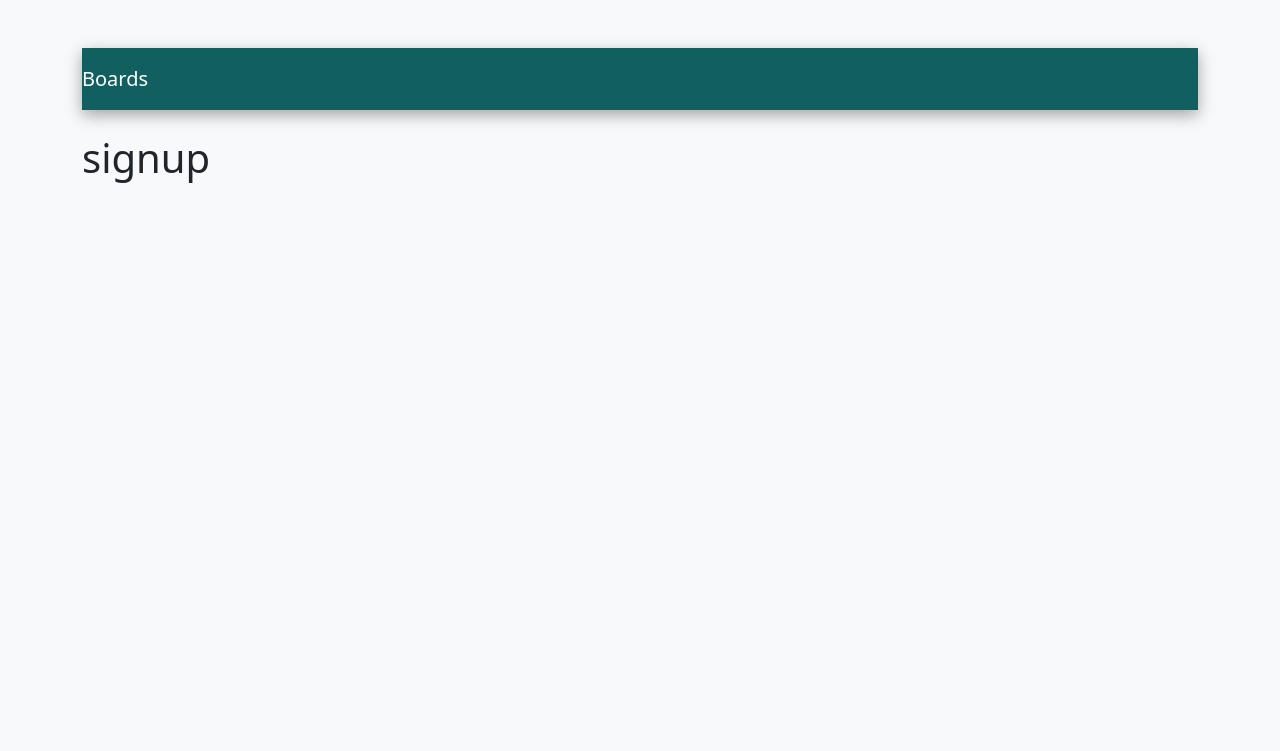
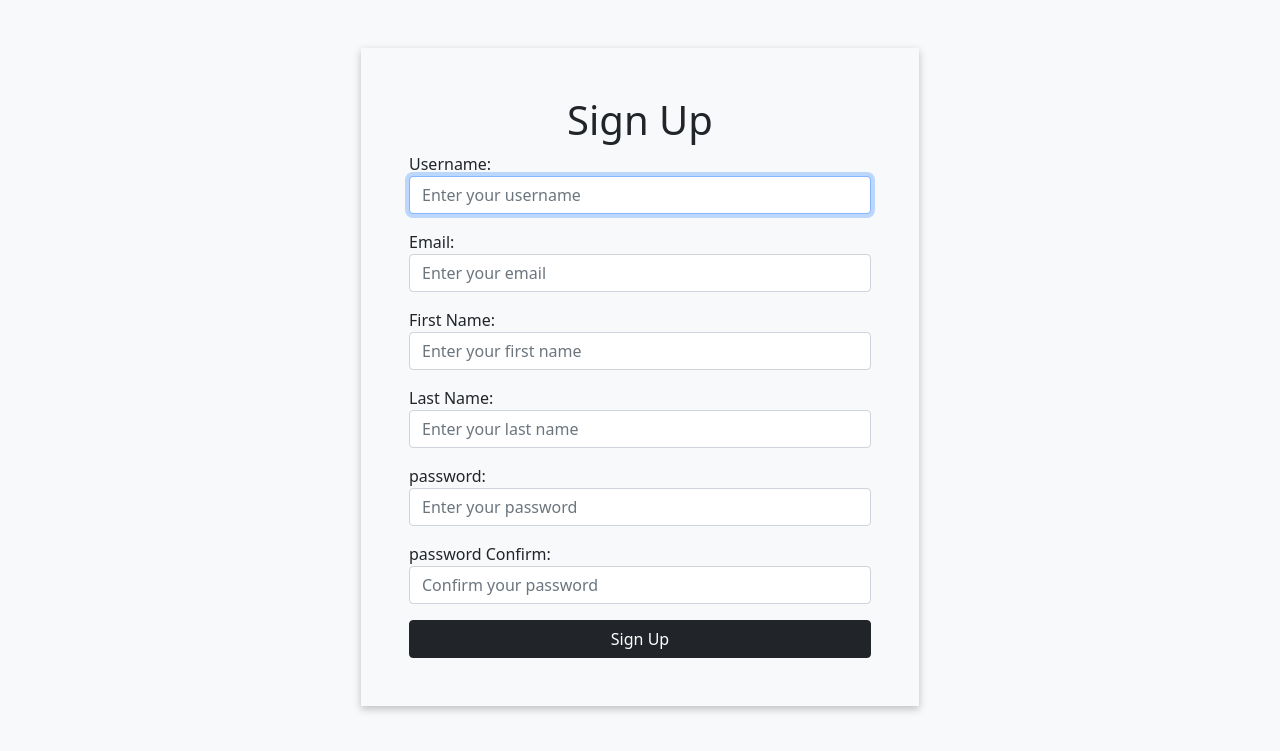
Before and after one commit to Ahmed-Mansy/Boards_App, a Django app: page /signup in a window 1280 px wide. Shown: the top 751 px of the page. Run offline with Django 5.2, Linux system fonts and the light colour scheme; some libraries are stand-ins or nearby versions.

Commit message:
Add signup form and view for user registration with email and password fields

```diff
--- /dev/null
+++ b/accounts/forms.py
@@ -0,0 +1,65 @@
+from django import forms
+from django.contrib.auth.forms import UserCreationForm
+from django.contrib.auth.models import User
+
+class SignUpForm(UserCreationForm):
+    email = forms.EmailField(
+        max_length=255,
+        required=True,
+        widget=forms.EmailInput(attrs={
+            'placeholder': 'Enter your email',
+            'class': 'form-control'
+        }),
+        label="Email"
+    )
+
+    username = forms.CharField(
+        max_length=150,
+        required=True,
+        widget=forms.TextInput(attrs={
+            'placeholder': 'Enter your username',
+            'class': 'form-control'
+        }),
+        label="Username"
+
+    )
+    first_name = forms.CharField(
+        max_length=50,
+        widget=forms.TextInput(attrs={
+            'placeholder': 'Enter your first name',
+            'class': 'form-control'
+        }),
+        label='First Name'
+    )
+
+    last_name = forms.CharField(
+        max_length=50,
+        widget=forms.TextInput(attrs={
+            'placeholder': 'Enter your last name',
+            'class': 'form-control'
+        }),
+        label='Last Name'
+    )
+
+    password1 = forms.CharField(
+        required=True,
+        widget=forms.PasswordInput(attrs={
+            'placeholder': 'Enter your password',
+            'class': 'form-control'
+        }),
+        label="password"
+
+    )
+
+    password2 = forms.CharField(
+        required=True,
+        widget=forms.PasswordInput(attrs={
+            'placeholder': 'Confirm your password',
+            'class': 'form-control'
+        }),
+        label="password Confirm"
+    )
+
+    class Meta:
+        model = User
+        fields = ['username', 'email','first_name','last_name', 'password1', 'password2',]
--- a/accounts/views.py
+++ b/accounts/views.py
@@ -1,8 +1,18 @@
-from django.shortcuts import render
-
+from django.shortcuts import render,redirect
+from django.contrib.auth.forms import UserCreationForm
+from .forms import SignUpForm
+from django.contrib.auth import login as auth_login
 # Create your views here.
 
 
 def signup(request):
+    form = SignUpForm()
+    if request.method=='POST':
+        form = SignUpForm(request.POST)
+        if form.is_valid():
+            user = form.save()
+            auth_login(request,user)
+            return redirect('home')
 
-    return render(request,'signup.html')
+
+    return render(request,'signup.html',{'form':form})
--- a/templates/base.html
+++ b/templates/base.html
@@ -15,6 +15,14 @@
 </head>
 
 <body class="bg-light">
+    {%block body%}
+    <nav class="navbar navbar-expand-lg navbar-dark bg-dark">
+        <div class="container">
+            <a class="navbar-brand" href="{% url 'home' %}">Django Boards</a>
+            <a class="text-white text-capitalize" href="#">Welcome {{user.username}}</a>
+        </div>
+
+    </nav>
     <div class="container my-5">
         <ol class="breadcrumb my-4 bg text-white text-decoration-none py-3 fs-5 new-shadow">
             {% block breadcrump %}
@@ -25,6 +33,7 @@
         content
         {%endblock%}
     </div>
+    {%endblock%}
 </body>
 
 </html>
--- a/templates/signup.html
+++ b/templates/signup.html
@@ -8,7 +8,19 @@ Signup
 
 
 
-{% block content %}
-<h1>signup</h1>
+{% block body %}
+<div class="container d-flex justify-content-center align-items-center mt-5">
+    <div class="w-50 p-5 new-shadow-s  ">
+        <h1 class="text-center">Sign Up</h1>
+
+        <form method="post" novalidate>
+
+            {%csrf_token%}
+            {{form.as_p}}
+            <button type="submit" class="btn btn-dark w-100">Sign Up</button>
+
+        </form>
+    </div>
+</div>
 
 {%endblock%}
```
